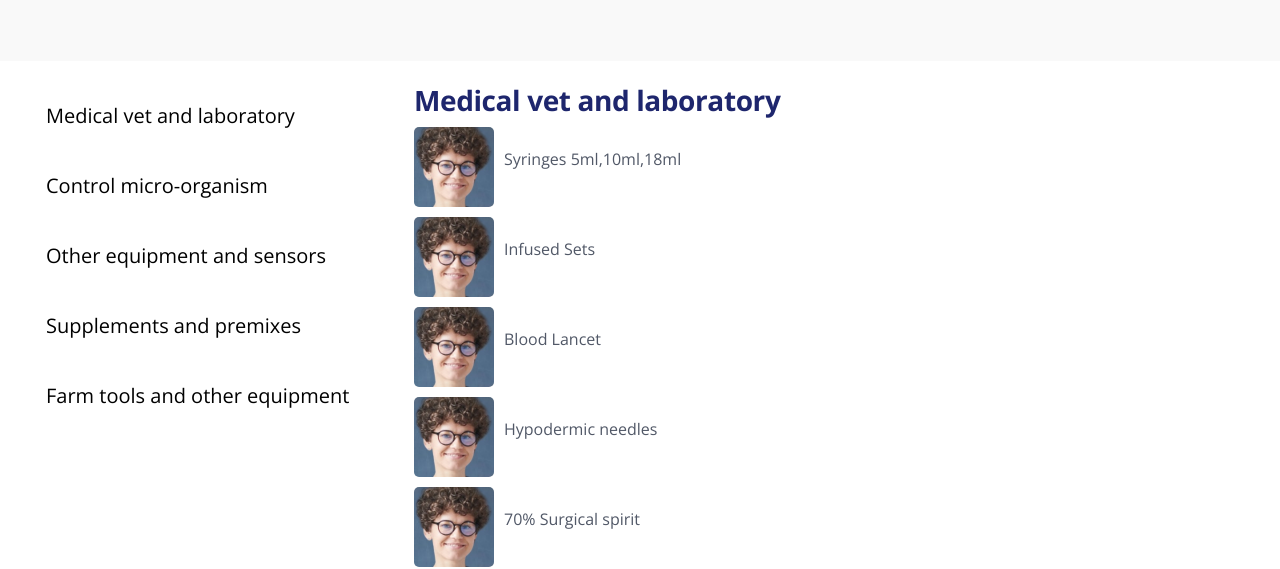
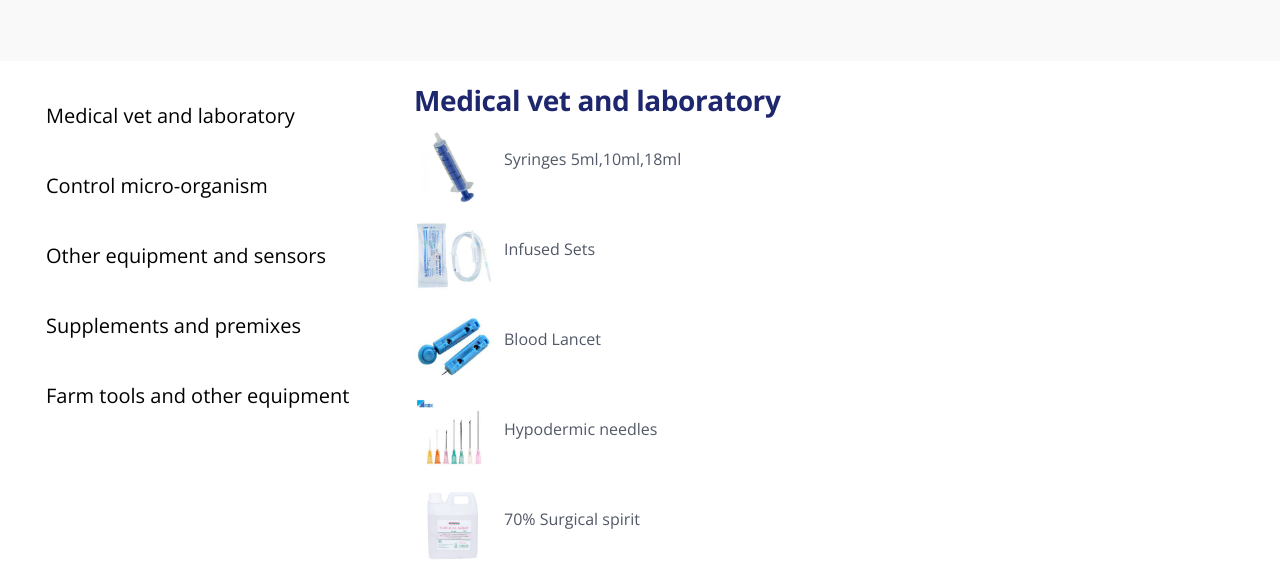
Before and after one commit to CollinsMuiruri/medisel-kenya, a plain HTML site: page our-products.html in a window 1280 px wide. Shown: the part 265-834 px from the top of the page. Drawn offline with nearby package versions, Linux system fonts and the light colour scheme.

Commit message:
Add some images

```diff
--- a/our-products.html
+++ b/our-products.html
@@ -116,52 +116,52 @@
             <h3>Medical vet and laboratory</h3>
             <div class="all-items">
                 <div class="single-item">
-                    <img src="./images/testimonial-1.jpg" alt="" class="item-img">
+                    <img src="./images/products/syringe.jpg" alt="" class="item-img">
                     <p>Syringes 5ml,10ml,18ml</p>
                 </div>
 
                 <div class="single-item">
-                    <img src="./images/testimonial-1.jpg" alt="" class="item-img">
+                    <img src="./images/products/infused-sets.jfif" alt="" class="item-img">
                     <p>Infused Sets</p>
                 </div>
 
                 <div class="single-item">
-                    <img src="./images/testimonial-1.jpg" alt="" class="item-img">
+                    <img src="./images/products/blood-lancet.jfif" alt="" class="item-img">
                     <p>Blood Lancet</p>
                 </div>
 
                 <div class="single-item">
-                    <img src="./images/testimonial-1.jpg" alt="" class="item-img">
+                    <img src="./images/products/hypodermic-needles.jfif" alt="" class="item-img">
                     <p>Hypodermic needles</p>
                 </div>
 
                 <div class="single-item">
-                    <img src="./images/testimonial-1.jpg" alt="" class="item-img">
+                    <img src="./images/products/70-Surgical-spirit.jpg" alt="" class="item-img">
                     <p>70% Surgical spirit</p>
                 </div>
 
                 <div class="single-item">
-                    <img src="./images/testimonial-1.jpg" alt="" class="item-img">
+                    <img src="./images/products/33-Hydrochloric-Acid.jfif" alt="" class="item-img">
                     <p>33% Hydrochloric Acid</p>
                 </div>
 
                 <div class="single-item">
-                    <img src="./images/testimonial-1.jpg" alt="" class="item-img">
+                    <img src="./images/products/45-Sodium-Hypochlorite.jpg" alt="" class="item-img">
                     <p>45% Sodium Hypochlorite</p>
                 </div>
 
                 <div class="single-item">
-                    <img src="./images/testimonial-1.jpg" alt="" class="item-img">
+                    <img src="./images/products/Vacutainer.jpg" alt="" class="item-img">
                     <p>Vacutainer</p>
                 </div>
 
                 <div class="single-item">
-                    <img src="./images/testimonial-1.jpg" alt="" class="item-img">
+                    <img src="./images/products/Surgical-mask-3-ply.jpg" alt="" class="item-img">
                     <p>Surgical mask 3-ply</p>
                 </div>
 
                 <div class="single-item">
-                    <img src="./images/testimonial-1.jpg" alt="" class="item-img">
+                    <img src="./images/products/Surgical-Latex-Gloves.jpg" alt="" class="item-img">
                     <p>Surgical Latex Gloves</p>
                 </div>
 
```
Also changed, not shown: images/products/33-Hydrochloric-Acid.jfif (added), images/products/45-Sodium-Hypochlorite.jpg (added), images/products/70-Surgical-spirit.jpg (added), images/products/Surgical-Latex-Gloves.jpg (added), images/products/Surgical-mask-3-ply.jpg (added), images/products/Vacutainer.jpg (added), images/products/blood-lancet.jfif (added), images/products/hypodermic-needles.jfif (added), images/products/infused-sets.jfif (added), images/products/syringe.jpg (added).
